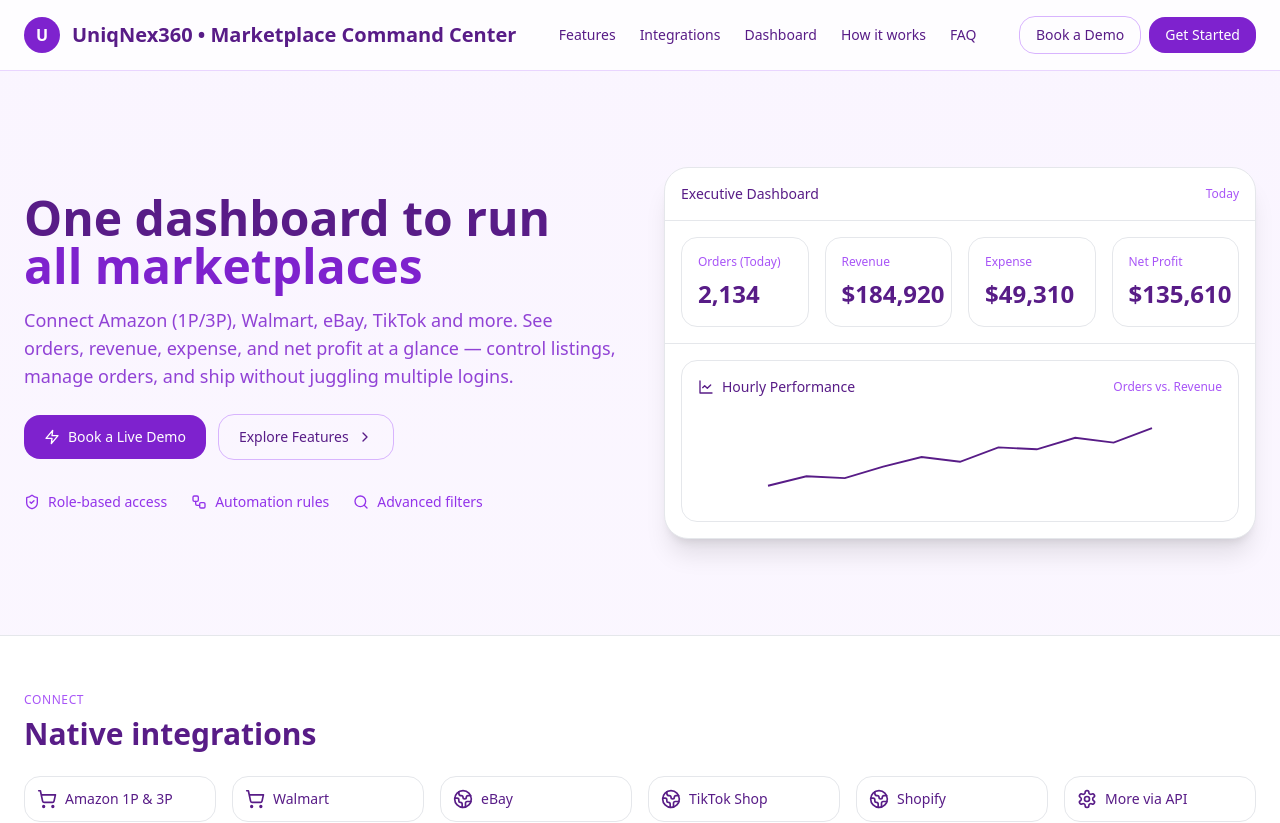
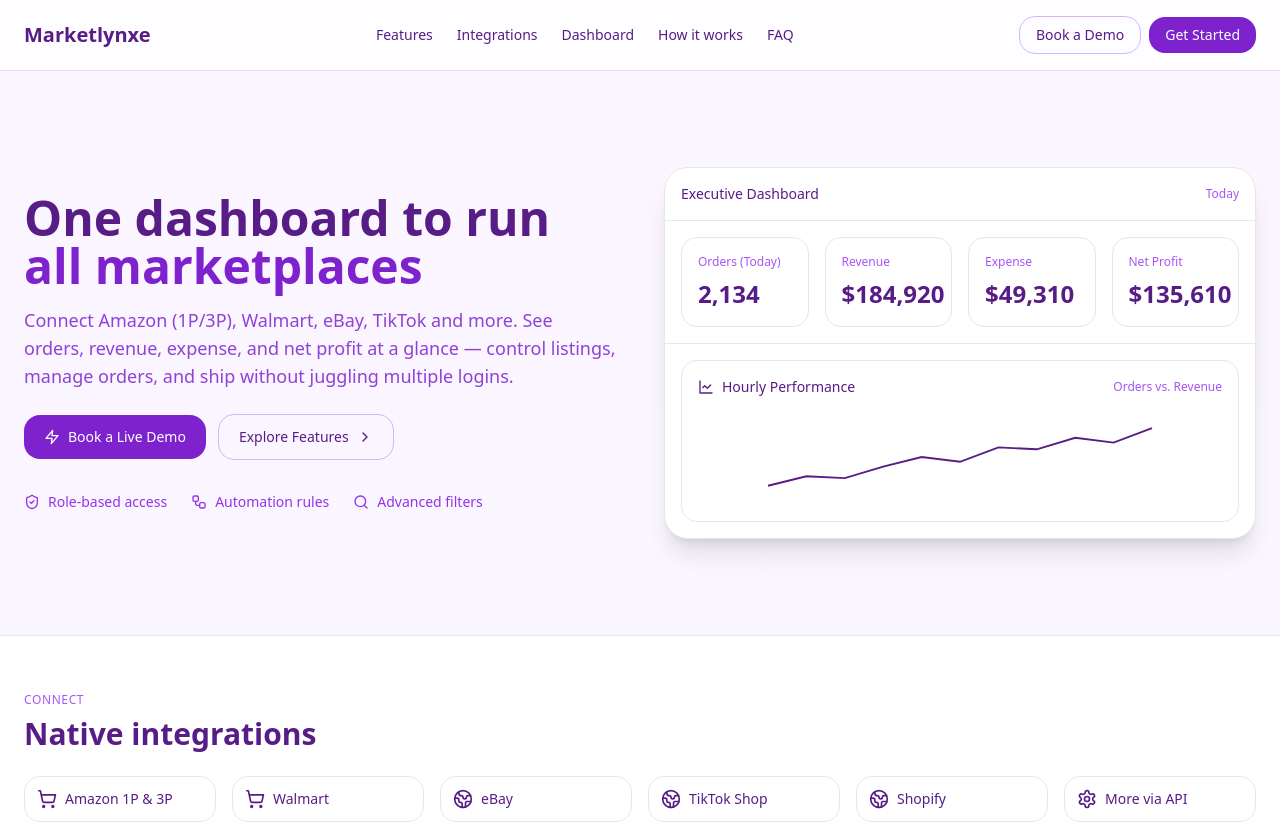
Before and after one commit to Uniqnex360/newmarketplace-onepager, a React (Vite) app: page / in a window 1280 px wide. Shown: the top 823 px of the page. Built offline with nearby package versions, Linux system fonts and the light colour scheme.

Commit message:
MarketplaceOnePager:Updated

```diff
--- a/src/App.jsx
+++ b/src/App.jsx
@@ -124,8 +124,8 @@
       <header className="sticky top-0 z-40 bg-white/80 backdrop-blur border-b border-purple-200">
         <div className="mx-auto max-w-7xl px-6 py-4 flex items-center justify-between">
           <div className="flex items-center gap-3">
-            <div className="w-9 h-9 rounded-full bg-purple-700 text-white grid place-items-center font-semibold">U</div>
-            <div className="text-xl font-semibold">UniqNex360 • Marketplace Command Center</div>
+            {/* <div className="w-9 h-9 rounded-full bg-purple-700 text-white grid place-items-center font-semibold">U</div> */}
+            <div className="text-xl font-semibold">Marketlynxe</div>
           </div>
           <nav className="hidden md:flex items-center gap-6 text-sm">
             <a href="#features" className="hover:text-purple-900">Features</a>
@@ -403,13 +403,13 @@
               <button type="button" className="rounded-2xl bg-purple-700 text-white px-5 py-3 text-sm font-medium hover:bg-purple-800 md:col-span-2">Request Demo</button>
             </form>
           </div>
-          <p className="text-xs text-purple-500 mt-4">By submitting, you agree to be contacted about UniqNex360 services. You can opt out anytime.</p>
+          {/* <p className="text-xs text-purple-500 mt-4">By submitting, you agree to be contacted about UniqNex360 services. You can opt out anytime.</p> */}
         </div>
       </section>
 
       {/* FOOTER */}
       <footer className="py-10 text-center text-sm text-purple-500">
-        © {new Date().getFullYear()} UniqNex360. All rights reserved.
+        © {new Date().getFullYear()} Marketlynxe. All rights reserved.
       </footer>
     </div>
   );
```
